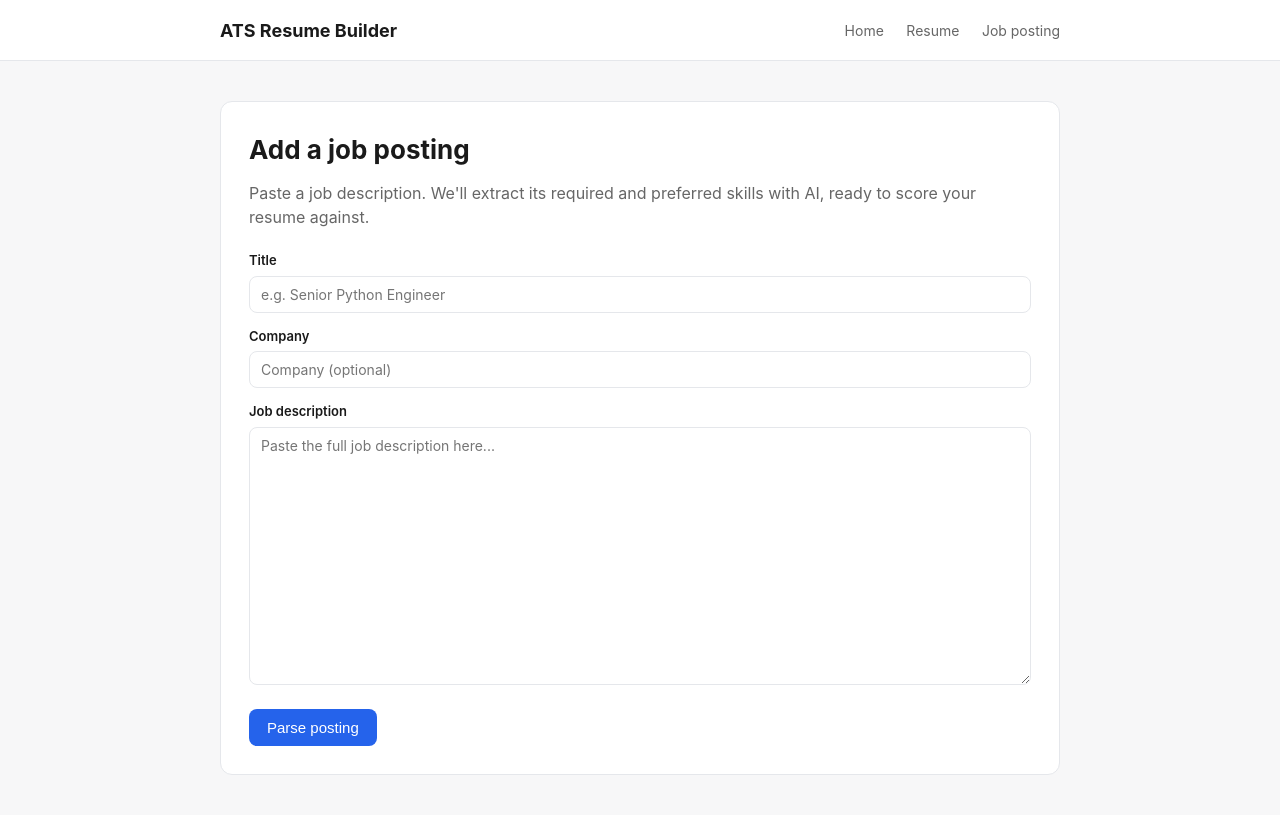
After one commit to alimustafa0/ats-resume-builder, a Django app: page /jobs/new/ in a window 1280 px wide. The commit adds this page. Run offline with Django 5.2, Linux system fonts and the light colour scheme; parts of the project's set-up code (start-up, migrations or seed data) failed here and were passed over.

Commit message:
feat: add job description paste-and-parse flow

```diff
--- a/apps/core/templates/base.html
+++ b/apps/core/templates/base.html
@@ -46,13 +46,27 @@
         .entry ul { margin: 6px 0 0; padding-left: 18px; }
         .entry li { font-size: 14px; margin-bottom: 3px; }
         .contact-line { color: var(--muted); font-size: 14px; }
+
+        label { display:block; font-size:13px; font-weight:600; margin-bottom:5px; }
+        input[type=text], input[type=url], input[type=email], textarea, select {
+            width:100%; padding:9px 11px; border:1px solid var(--border); border-radius:8px;
+            font-size:14px; font-family:inherit; background:#fff; color:var(--ink);
+        }
+        textarea { resize:vertical; }
+        .chip-soft { background:#f3f4f6; color:#374151; }
+        ul.list { margin:6px 0 0; padding-left:18px; }
+        ul.list li { font-size:14px; margin-bottom:3px; }
     </style>
 </head>
 <body>
     <header>
         <div class="container">
             <a class="brand" href="{% url 'core:home' %}">ATS Resume Builder</a>
-            <nav><a href="{% url 'core:home' %}">Home</a></nav>
+            <nav>
+                <a href="{% url 'core:home' %}">Home</a>
+                <a href="{% url 'resumes:upload' %}">Resume</a>
+                <a href="{% url 'jobs:new' %}">Job posting</a>
+            </nav>
         </div>
     </header>
     <main>
--- /dev/null
+++ b/apps/jobs/forms.py
@@ -0,0 +1,19 @@
+from django import forms
+
+from apps.jobs.models import JobDescription
+
+
+class JobDescriptionForm(forms.ModelForm):
+    """Paste form for a posting; raw_text is required by the model."""
+
+    class Meta:
+        model = JobDescription
+        fields = ["title", "company", "raw_text"]
+        widgets = {
+            "title": forms.TextInput(attrs={"placeholder": "e.g. Senior Python Engineer"}),
+            "company": forms.TextInput(attrs={"placeholder": "Company (optional)"}),
+            "raw_text": forms.Textarea(
+                attrs={"rows": 14, "placeholder": "Paste the full job description here..."}
+            ),
+        }
+        labels = {"raw_text": "Job description"}
--- /dev/null
+++ b/apps/jobs/templates/jobs/paste.html
@@ -0,0 +1,24 @@
+{% extends "base.html" %}
+
+{% block title %}Add Job Posting - ATS Resume Builder{% endblock %}
+
+{% block content %}
+<div class="card">
+    <h1>Add a job posting</h1>
+    <p class="lead">Paste a job description. We'll extract its required and preferred skills with AI, ready to score your resume against.</p>
+    <form method="post">
+        {% csrf_token %}
+        {{ form.non_field_errors }}
+        <div style="margin-bottom:14px;">
+            <label>{{ form.title.label }}</label>{{ form.title }}{{ form.title.errors }}
+        </div>
+        <div style="margin-bottom:14px;">
+            <label>{{ form.company.label }}</label>{{ form.company }}{{ form.company.errors }}
+        </div>
+        <div style="margin-bottom:18px;">
+            <label>{{ form.raw_text.label }}</label>{{ form.raw_text }}{{ form.raw_text.errors }}
+        </div>
+        <button class="btn" type="submit">Parse posting</button>
+    </form>
+</div>
+{% endblock %}
--- /dev/null
+++ b/apps/jobs/urls.py
@@ -0,0 +1,11 @@
+from django.urls import path
+
+from apps.jobs import views
+
+app_name = "jobs"
+
+urlpatterns = [
+    path("jobs/new/", views.paste_job, name="new"),
+    path("jobs/<uuid:pk>/", views.job_detail, name="detail"),
+    path("jobs/<uuid:pk>/status/", views.job_status, name="status"),
+]
--- a/apps/jobs/views.py
+++ b/apps/jobs/views.py
@@ -1,3 +1,30 @@
-from django.shortcuts import render
+from django.shortcuts import get_object_or_404, redirect, render
 
-# Create your views here.
+from apps.jobs.forms import JobDescriptionForm
+from apps.jobs.models import JobDescription
+from apps.jobs.tasks import process_job_description_task
+
+
+def paste_job(request):
+    """Save a pasted posting, enqueue extraction, go to its detail page."""
+    if request.method == "POST":
+        form = JobDescriptionForm(request.POST)
+        if form.is_valid():
+            job = form.save()
+            process_job_description_task.enqueue(str(job.pk))
+            return redirect("jobs:detail", pk=job.pk)
+    else:
+        form = JobDescriptionForm()
+    return render(request, "jobs/paste.html", {"form": form})
+
+
+def job_detail(request, pk):
+    """Show a posting's extraction status and parsed requirements."""
+    job = get_object_or_404(JobDescription, pk=pk)
+    return render(request, "jobs/detail.html", {"job": job})
+
+
+def job_status(request, pk):
+    """Return just the status fragment -- the endpoint HTMX polls."""
+    job = get_object_or_404(JobDescription, pk=pk)
+    return render(request, "jobs/_status.html", {"job": job})
--- a/config/urls.py
+++ b/config/urls.py
@@ -7,6 +7,7 @@ urlpatterns = [
     path("admin/", admin.site.urls),
     path("", include("apps.core.urls")),
     path("", include("apps.resumes.urls")),
+    path("", include("apps.jobs.urls")),
 ]
 
 if settings.DEBUG:
```
Also changed, not shown: apps/jobs/templates/jobs/_status.html (added, +48 -0 lines), apps/jobs/templates/jobs/detail.html (added, +10 -0 lines).
